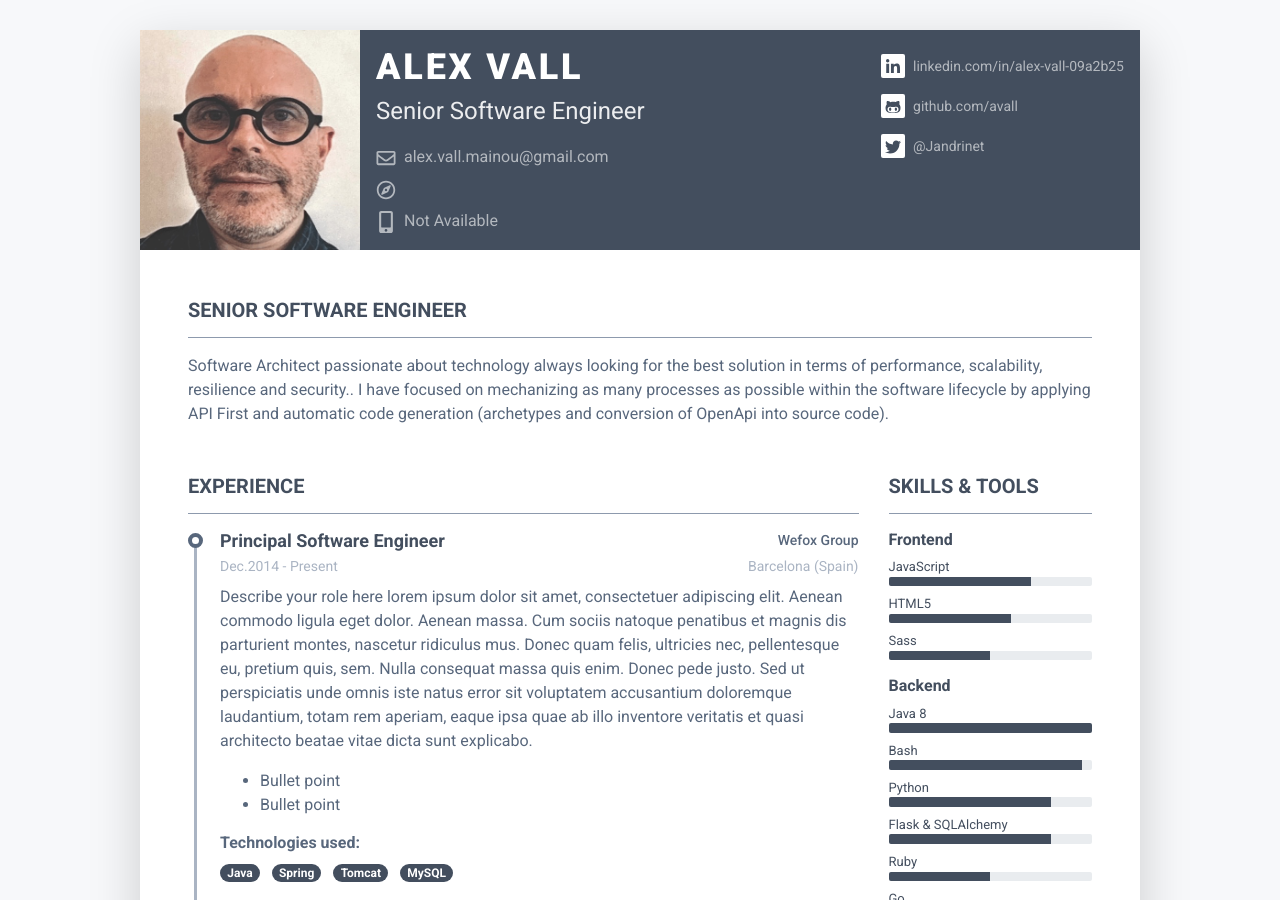
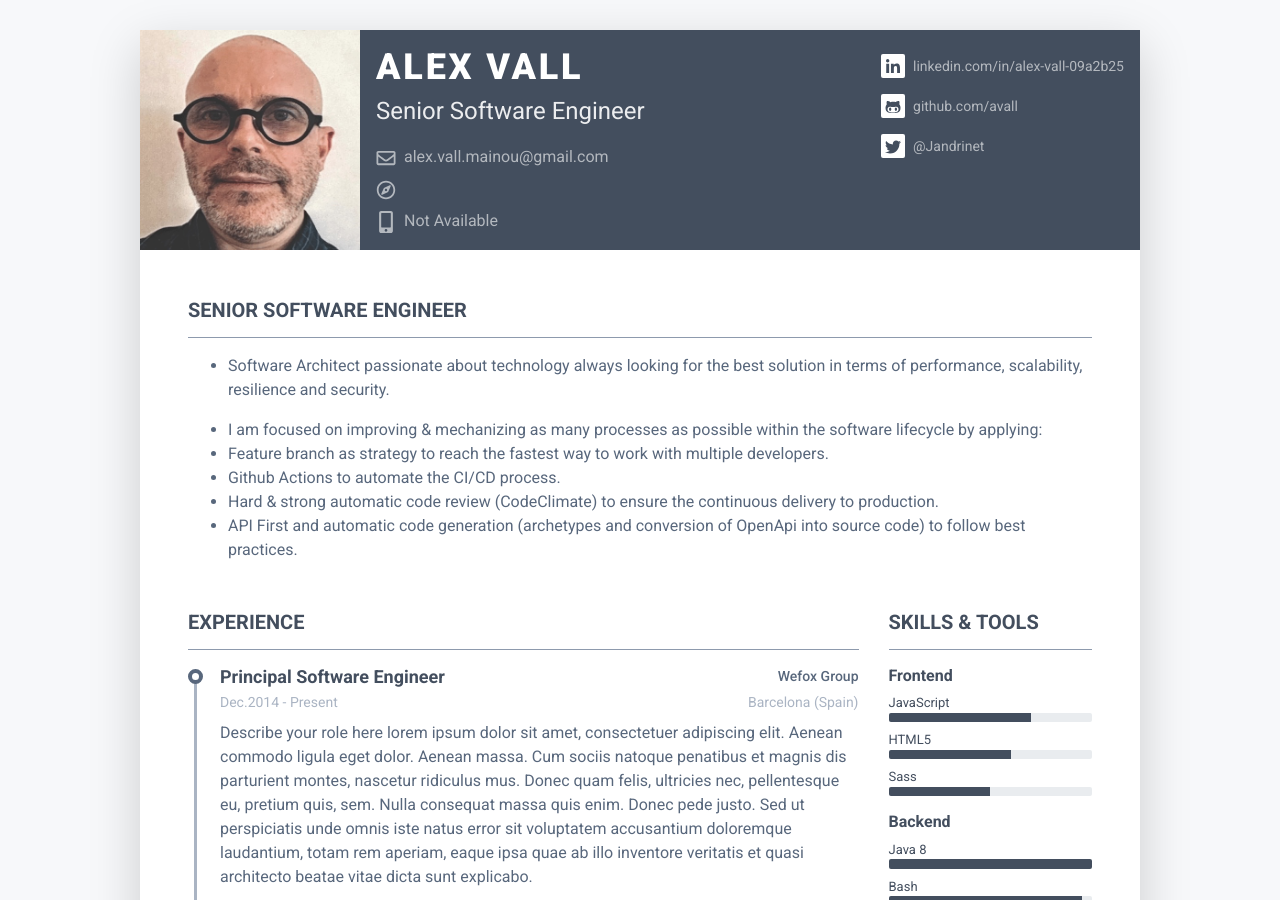
Before and after one commit to avall/avall.github.io, a Jekyll site: the page built from index.html, in a window 1280 px wide and 900 px high. Built offline with Jekyll 4.4.1, drawn with Linux system fonts in a browser that asks for light colours; nearby versions of some CDN libraries.

```diff
--- a/_data/data.yml
+++ b/_data/data.yml
@@ -14,11 +14,15 @@ bio:
 summary:
   title: Senior Software Engineer
   description: |
-    Software Architect passionate about technology always looking for
-    the best solution in terms of performance, scalability, resilience and security..
-    I have focused on mechanizing as many processes as possible within the software
-    lifecycle by applying API First and automatic code generation
-    (archetypes and conversion of OpenApi into source code).
+    - Software Architect passionate about technology always looking for
+    the best solution in terms of performance, scalability, resilience and security.
+
+    - I am focused on improving & mechanizing as many processes as possible within the software
+    lifecycle by applying:
+    * Feature branch as strategy to reach the fastest way to work with multiple developers.
+    * Github Actions to automate the CI/CD process.
+    * Hard & strong automatic code review (CodeClimate) to ensure the continuous delivery to production.
+    * API First and automatic code generation (archetypes and conversion of OpenApi into source code) to follow best practices.
 
 
 history:
```
